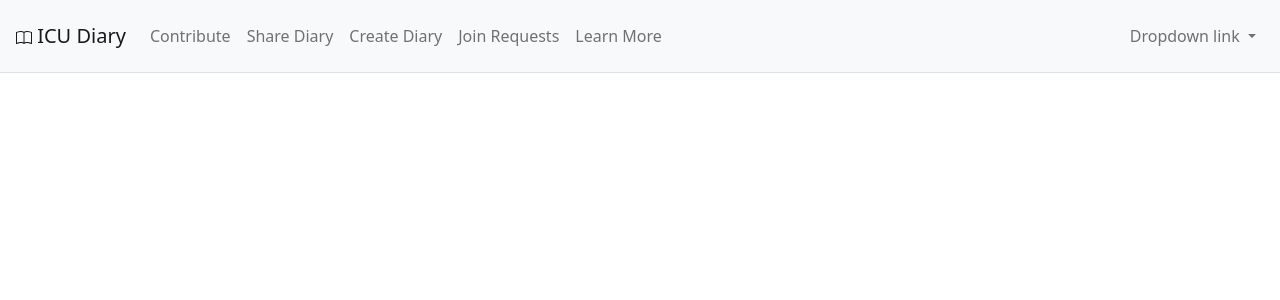
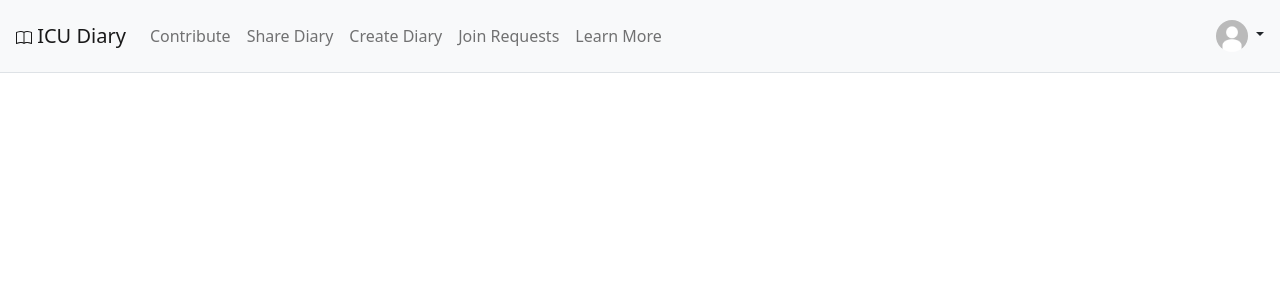
Before and after one commit to willcooley4/icu-diary, a Flask app: page /new_diary/ in a window 1280 px wide. Shown: the top 300 px of the page. Run offline with Flask 2, Linux system fonts and the light colour scheme; the visitor is signed in with stand-in values (Sample User, id 1); some libraries are stand-ins or nearby versions.

Commit message:
navbar stuff

```diff
--- a/diary/templates/navbar.html
+++ b/diary/templates/navbar.html
@@ -50,13 +50,13 @@
       </div>
       <ul class="navbar-nav mr-5">
         <li class="nav-item dropdown">
-          <a class="nav-link dropdown-toggle" href="#" id="navbarDropdownMenuLink" data-toggle="dropdown" aria-haspopup="true" aria-expanded="false">
-            Dropdown link
+          <a href="#" class="d-block link-dark text-decoration-none dropdown-toggle" id="navbarDropdownMenuLink" data-bs-toggle="dropdown" aria-expanded="false">
+            <img src="../static/images/default_profile.jpg" alt="mdo" width="32" height="32" class="rounded-circle">
           </a>
           <div class="dropdown-menu" aria-labelledby="navbarDropdownMenuLink">
-            <a class="dropdown-item" href="#">Action</a>
-            <a class="dropdown-item" href="#">Another action</a>
-            <a class="dropdown-item" href="#">Something else here</a>
+            <a class="dropdown-item" href="/auth/manage">Profile Settings</a>
+            <hr class="dropdown-divider"></hr>
+            <a class="dropdown-item" href="/auth/logout">Sign Out</a>
           </div>
         </li>
       </ul>
```
